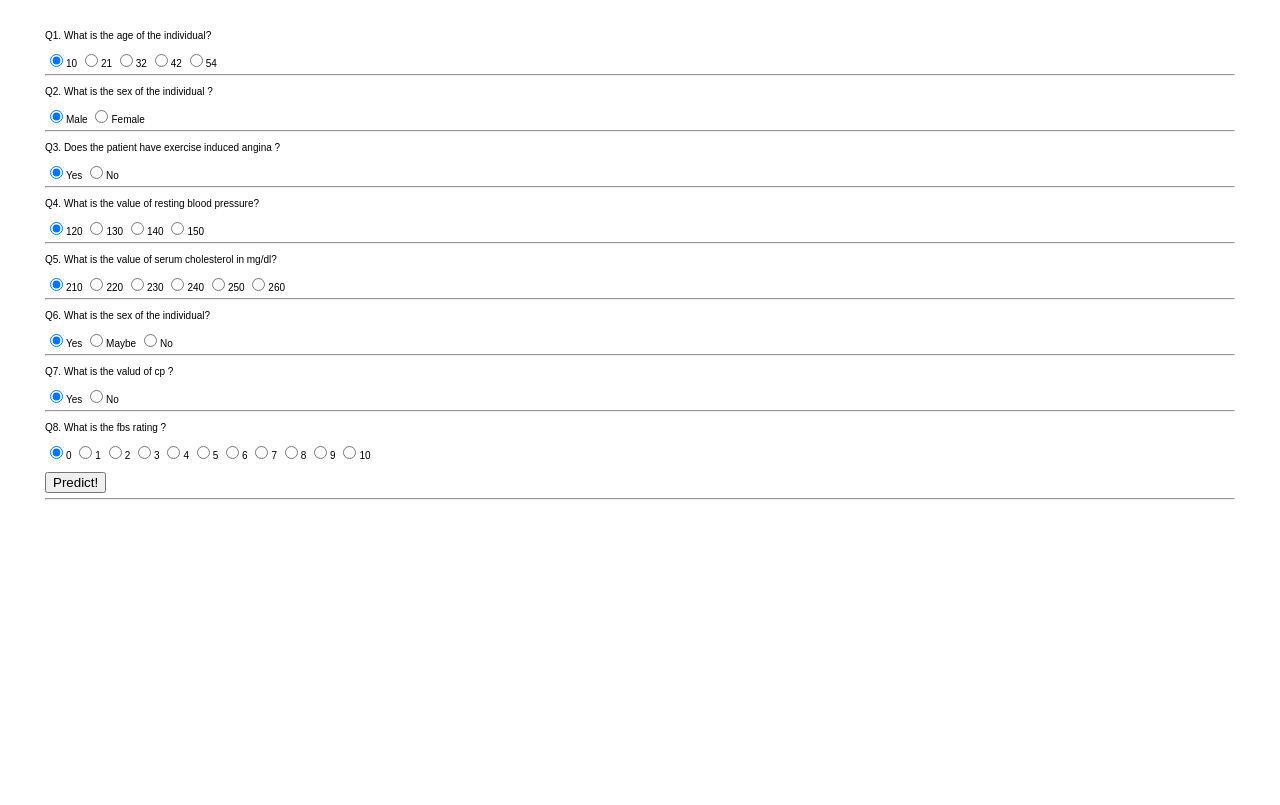
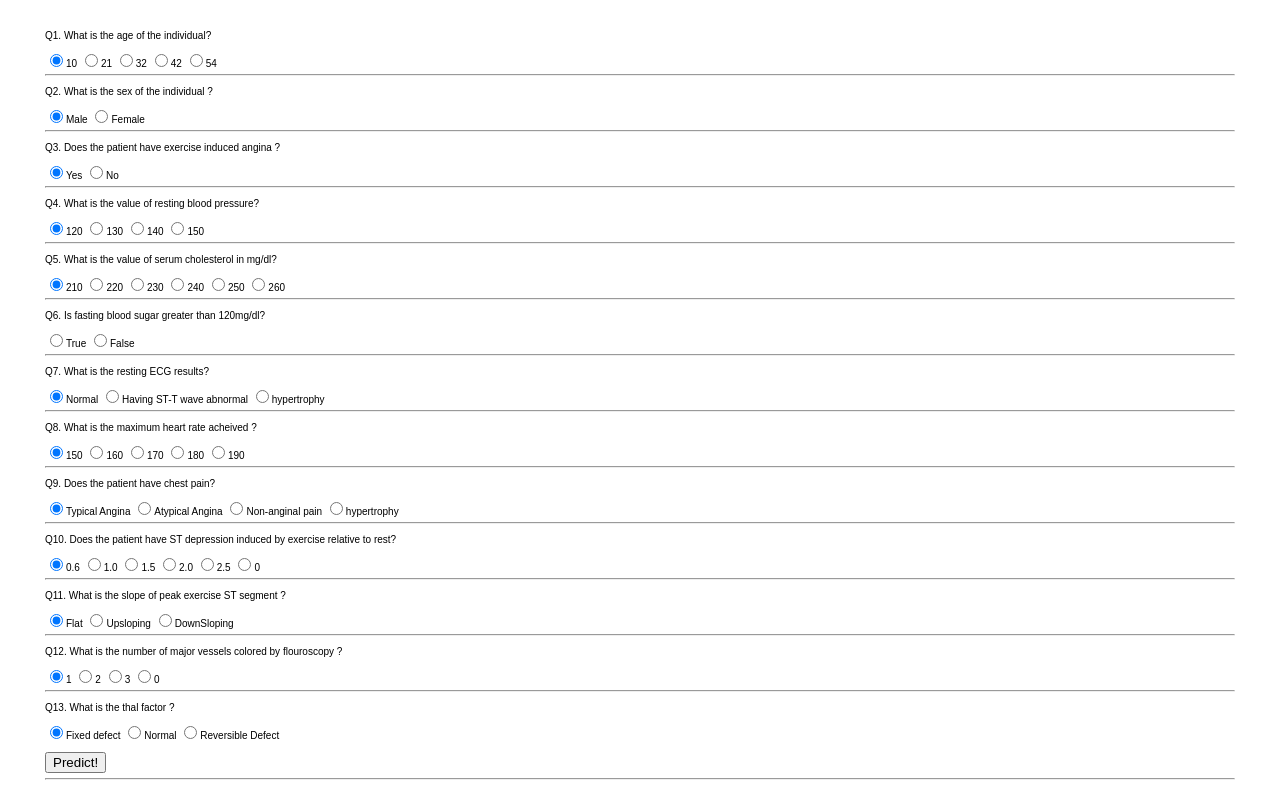
Before and after one commit to dc-neo/heart_attack_predict, a Flask app: page / in a window 1280 px wide. Before the commit the page ends 500 px from the top, so only its background shows below. Run offline with Flask 3, Linux system fonts and the light colour scheme.

Commit message:
add more qs

```diff
--- a/templates/index.html
+++ b/templates/index.html
@@ -46,27 +46,51 @@
         <label><input type="radio" name="serum_chol" value="250">250</label>
         <label><input type="radio" name="serum_chol" value="260">260</label>
         <hr>
-        <p>Q6. What is the sex of the individual?</p>
-        <label><input type="radio" name="past_disorder" value="2" checked>Yes</label>
-        <label><input type="radio" name="past_disorder" value="0">Maybe</label>
-        <label><input type="radio" name="past_disorder" value="1">No</label>
+        <p>Q6. Is fasting blood sugar greater than 120mg/dl?</p>
+        <label><input type="radio" name="fasting_blood_sugar" value="1">True</label>
+        <label><input type="radio" name="fasting_blood_sugar" value="0">False</label>
         <hr>
-        <p>Q7. What is the valud of cp ?</p>
-        <label><input type="radio" name="care_options" value="1" checked>Yes</label>
-        <label><input type="radio" name="care_options" value="0">No</label>
+        <p>Q7. What is the resting ECG results?</p>
+        <label><input type="radio" name="ecg_results" value="1" checked>Normal</label>
+        <label><input type="radio" name="ecg_results" value="2">Having ST-T wave abnormal</label>
+        <label><input type="radio" name="ecg_results" value="0">hypertrophy</label>
         <hr>
-        <p>Q8. What is the fbs rating ?</p>
-        <label><input type="radio" name="friends_family" value="0" checked>0</label>
-        <label><input type="radio" name="friends_family" value="1">1</label>
-        <label><input type="radio" name="friends_family" value="2">2</label>
-        <label><input type="radio" name="friends_family" value="3">3</label>
-        <label><input type="radio" name="friends_family" value="4">4</label>
-        <label><input type="radio" name="friends_family" value="5">5</label>
-        <label><input type="radio" name="friends_family" value="6">6</label>
-        <label><input type="radio" name="friends_family" value="7">7</label>
-        <label><input type="radio" name="friends_family" value="8">8</label>
-        <label><input type="radio" name="friends_family" value="9">9</label>
-        <label><input type="radio" name="friends_family" value="10">10</label>
+        <p>Q8. What is the maximum heart rate acheived ?</p>
+        <label><input type="radio" name="max_heart_rate" value="150" checked>150</label>
+        <label><input type="radio" name="max_heart_rate" value="160">160</label>
+        <label><input type="radio" name="max_heart_rate" value="170">170</label>
+        <label><input type="radio" name="max_heart_rate" value="180">180</label>
+        <label><input type="radio" name="max_heart_rate" value="190">190</label>
+        <hr>
+        <p>Q9. Does the patient have chest pain?</p>
+        <label><input type="radio" name="chest_pain" value="1" checked>Typical Angina</label>
+        <label><input type="radio" name="chest_pain" value="2">Atypical Angina</label>
+        <label><input type="radio" name="chest_pain" value="3">Non-anginal pain </label>
+        <label><input type="radio" name="chest_pain" value="0">hypertrophy</label>
+        <hr>
+        <p>Q10. Does the patient have ST depression induced by exercise relative to rest?</p>
+        <label><input type="radio" name="st_depression" value="0.6" checked>0.6</label>
+        <label><input type="radio" name="st_depression" value="1.0">1.0</label>
+        <label><input type="radio" name="st_depression" value="1.5">1.5</label>
+        <label><input type="radio" name="st_depression" value="2.0">2.0</label>
+        <label><input type="radio" name="st_depression" value="2.5">2.5</label>
+        <label><input type="radio" name="st_depression" value="0">0</label>
+        <hr>
+        <p>Q11. What is the slope of peak exercise ST segment ?</p>
+        <label><input type="radio" name="slope" value="1" checked>Flat</label>
+        <label><input type="radio" name="slope" value="2">Upsloping</label>
+        <label><input type="radio" name="slope" value="0">DownSloping</label>
+        <hr>
+        <p>Q12. What is the number of major vessels colored by flouroscopy ?</p>
+        <label><input type="radio" name="number_vessels" value="1" checked>1</label>
+        <label><input type="radio" name="number_vessels" value="2">2</label>
+        <label><input type="radio" name="number_vessels" value="3">3</label>
+        <label><input type="radio" name="number_vessels" value="0">0</label>
+        <hr>
+        <p>Q13. What is the thal factor ?</p>
+        <label><input type="radio" name="thal" value="1" checked>Fixed defect</label>
+        <label><input type="radio" name="thal" value="2">Normal</label>
+        <label><input type="radio" name="thal" value="3">Reversible Defect</label>
         <br><br>
         <input type="submit" value="Predict!">
     </form>
@@ -82,9 +106,18 @@
             "exercise_angina":allElements.exercise_angina.value,
             "resting_bp":allElements.resting_bp.value,
             "serum_chol":allElements.serum_chol.value,
-            "past_disorder":allElements.past_disorder.value,
-            "care_options":allElements.care_options.value,
-            "friends_family":allElements.friends_family.value
+            "fasting_blood_sugar":allElements.fasting_blood_sugar.value,
+            "ecg_results":allElements.ecg_results.value,
+            "max_heart_rate":allElements.max_heart_rate.value,
+            "serum_chol":allElements.serum_chol.value,
+            "fasting_blood_sugar":allElements.fasting_blood_sugar.value,
+            "ecg_results":allElements.ecg_results.value,
+            "max_heart_rate":allElements.max_heart_rate.value,
+            "chest_pain":allElements.chest_pain.value,
+            "st_depression":allElements.st_depression.value,
+            "slope":allElements.slope.value,
+            "number_vessels":allElements.number_vessels.value,
+            "thal":allElements.thal.value
           }
           var jsonStr=JSON.stringify(json)
           console.log(jsonStr)
```
